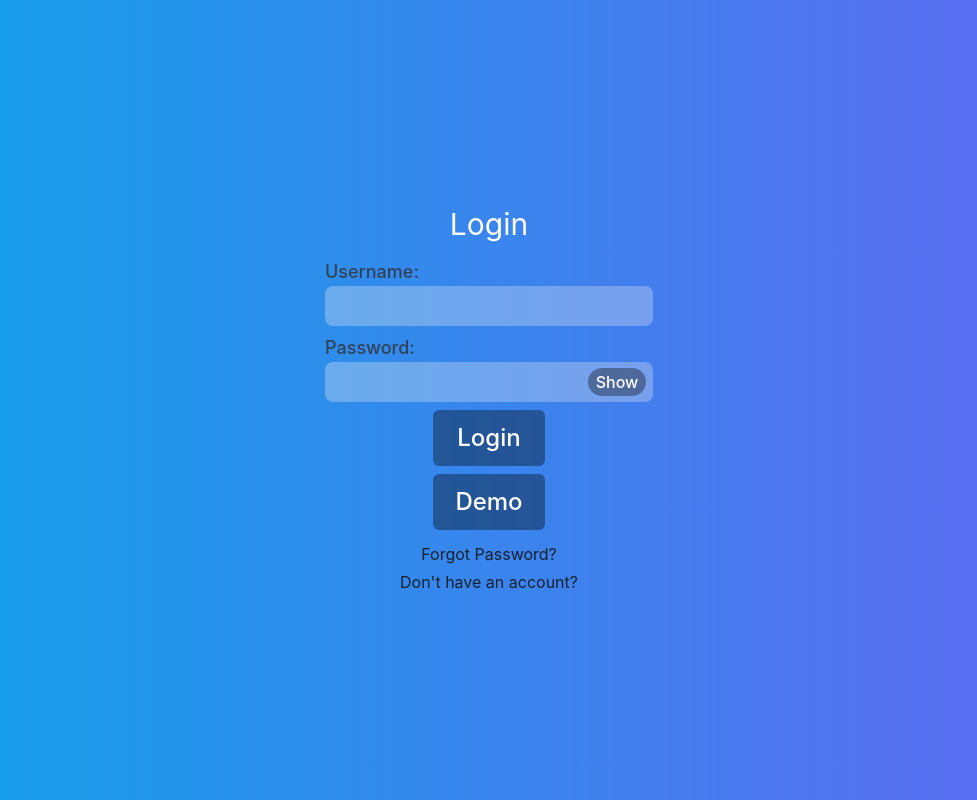
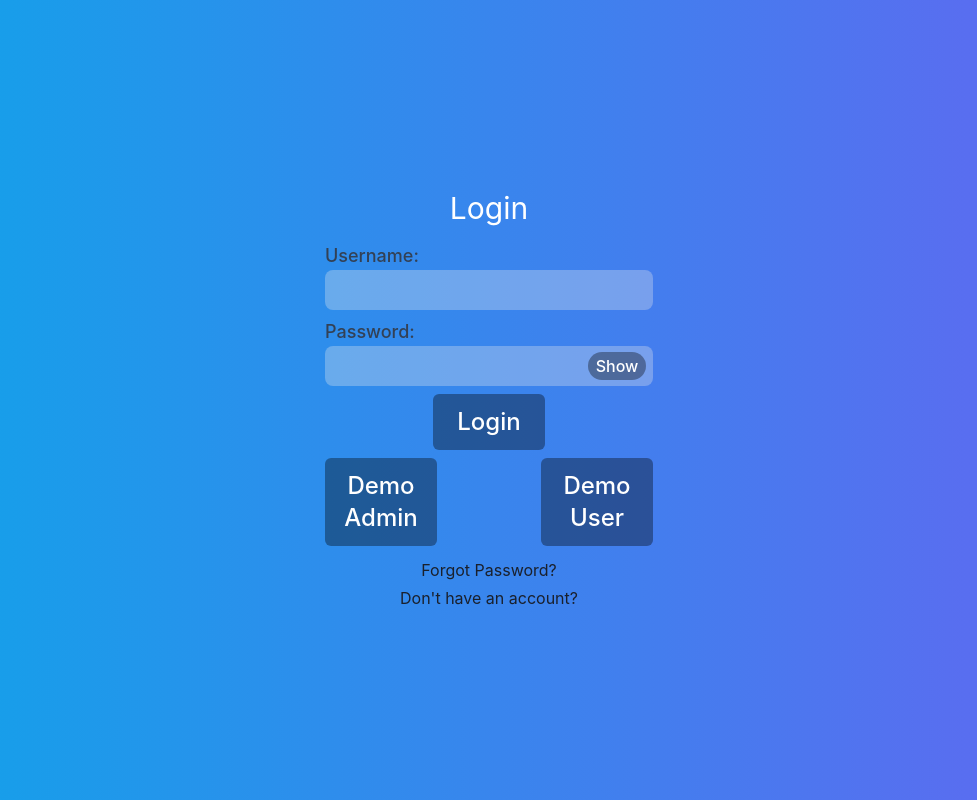
Before and after one commit to Zukashi/BookWormFront, a React (Create React App) app: page /login in a window 1280 px wide. Shown: the whole page, without its empty margins (151-1128 px from the left). Built offline with nearby package versions, Linux system fonts and the light colour scheme; no server answers.

Commit message:
user demo

```diff
--- a/src/components/Login/Login.tsx
+++ b/src/components/Login/Login.tsx
@@ -53,13 +53,24 @@ export const Login = () => {
 
     const onSubmitDemo =  async () => {
 
-            const res = await axiosPrivate.get('demo');
+            const res = await axiosPrivate.get('demo/admin');
             dispatch(userUpdate({
                 user:res.data.user,
                 token:res.data.accessToken
             }));
 
             navigate('/home')
+
+    };
+    const onSubmitDemoUser =  async () => {
+
+        const res = await axiosPrivate.get('demo/user');
+        dispatch(userUpdate({
+            user:res.data.user,
+            token:res.data.accessToken
+        }));
+
+        navigate('/home')
 
 
 
@@ -86,7 +97,7 @@ export const Login = () => {
                     </InputGroup>
                     {error && <h1 className='text-center text-red-700 pt-2 font-semibold '>Password or username invalid.</h1>}
                     <div className='w-full flex justify-center'><button className='mt-2  px-3 py-3 w-[7rem] bg-[#000]/[0.36] rounded-md font-medium text-2xl text-white' type={"submit"} >Login</button></div>
-                    <div className='w-full flex justify-center'><div className='text-center mt-2 cursor-pointer px-3 py-3 w-[7rem] bg-[#000]/[0.36] rounded-md font-medium text-2xl text-white' onClick={() => onSubmitDemo()}  >Demo</div></div>
+                    <div className='w-full flex justify-between'><div className='text-center mt-2 cursor-pointer px-3 py-3 w-[7rem] bg-[#000]/[0.36] rounded-md font-medium text-2xl text-white' onClick={() => onSubmitDemo()}  >Demo Admin</div><div className='text-center mt-2 cursor-pointer px-3 py-3 w-[7rem] bg-[#000]/[0.36] rounded-md font-medium text-2xl text-white' onClick={() => onSubmitDemoUser()}  >Demo User</div></div>
                     <Link to='/reset-password' className='mt-3'><ChakraLink className='flex justify-center'>Forgot Password?</ChakraLink></Link>
                     <Link to='/register'  className='mt-1'><ChakraLink className='flex justify-center'>Don't have an account?</ChakraLink></Link>
                 </div>
--- a/src/components/PersistLogin.tsx
+++ b/src/components/PersistLogin.tsx
@@ -36,9 +36,7 @@ const PersistLogin = () => {
                 isMounted && setIsLoading(false);
             }
         }
-        verifyRefreshToken()
-        // persist added here AFTER tutorial video
-        // Avoids unwanted call to verifyRefreshToken
+        void verifyRefreshToken()
 
         return () => isMounted = false;
     }, [])
--- a/src/hooks/useAxiosPrivate.ts
+++ b/src/hooks/useAxiosPrivate.ts
@@ -1,14 +1,12 @@
 import { axiosPrivate } from "../api/axios";
 import { useEffect } from "react";
 import axios from "axios";
-import {useNavigate} from "react-router-dom";
 import {userUpdate} from "../features/User/userSlice";
 import {useDispatch} from "react-redux";
 import {apiUrl} from "../config/api";
 
 
 export const useAxiosPrivate = () => {
-    const navigate = useNavigate();
     const dispatch = useDispatch();
     useEffect(() => {
 
```
Also changed, not shown: 1 other file (tests, documents, lock files or other folders).
